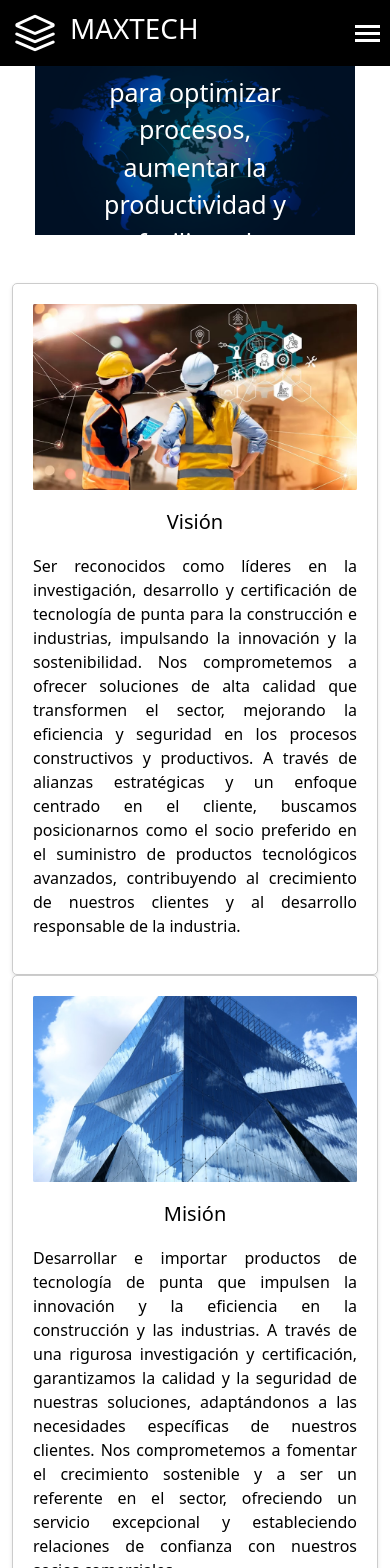
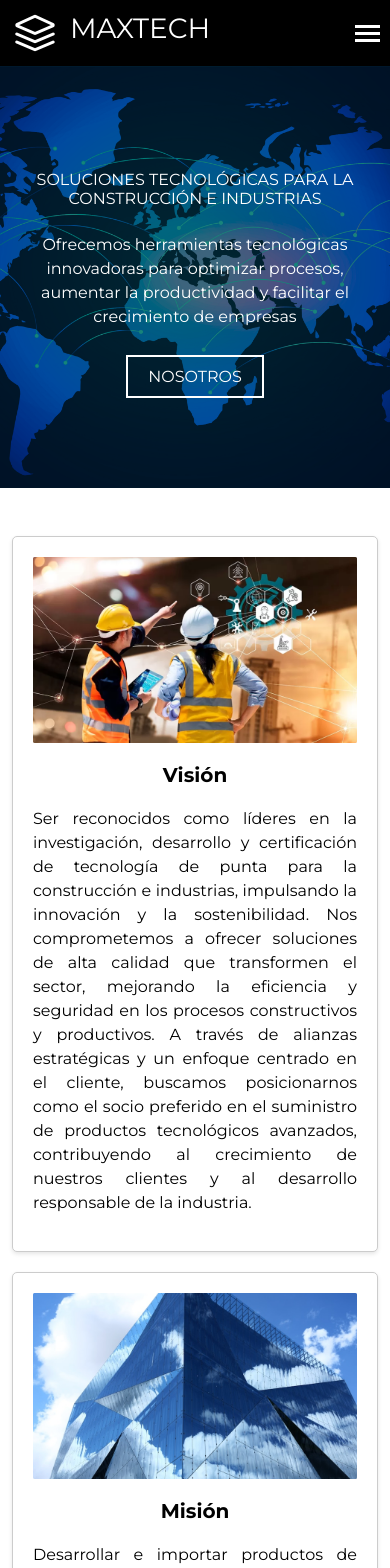
Before and after one commit to gastondigilio/maxtech, a React (Create React App) app: page /about in a window 390 px wide. Shown: the top 1568 px of the page. Built offline with nearby package versions, Linux system fonts and the light colour scheme.

Commit message:
responsive

```diff
--- a/src/components/About/About.css
+++ b/src/components/About/About.css
@@ -2,9 +2,18 @@
     background-color: white;
     color: black;
     /* padding: 20px; */
+    font-family: Montserrat, sans-serif;
 }
 
 .card-about {
+    background-color: white;
+    color: black;
+    border: 1px solid #ccc;
+    border-radius: 5px;
+    box-shadow: 0 2px 4px rgba(0, 0, 0, 0.1);
+}
+
+.card-about1 {
     background-color: white;
     color: black;
     border: 1px solid #ccc;
@@ -18,6 +27,7 @@
 
 .card-title {
     color: black;
+    font-weight: bold;
 }
 
 .card-text-about {
@@ -54,3 +64,13 @@
 .objective-card:hover {
     box-shadow: 0 8px 16px rgba(0, 0, 0, 0.3);
 }
+
+.text-justify{
+    padding-top: 20px;
+}
+
+@media screen and (max-width: 768px) {
+    .card-about1 {
+        margin-top: 20px;
+    }
+}
--- a/src/components/About/About.jsx
+++ b/src/components/About/About.jsx
@@ -20,7 +20,7 @@ const About = () => {
                     </div>
                 </div>
                 <div className="col-md-6">
-                    <div className="card-about">
+                    <div className="card-about1">
                         <img src={Mision} className="card-img-top image" alt="Imagen 2" />
                         <div className="card-body">
                             <h5 className="card-title">Misión</h5>
@@ -37,7 +37,7 @@ const About = () => {
             <div className="row">
                 <div className="col-md-4">
                     <div className="objective-card">
-                        <h5>Innovación y Mejora Continua</h5>
+                        <h5 className="card-title" >Innovación y Mejora Continua</h5>
                         <p className="text-justify">
                             Fomentar la investigación y el desarrollo de productos tecnológicos avanzados que mejoren la eficiencia y la sostenibilidad en el sector de la construcción e industrias.
                         </p>
@@ -45,7 +45,7 @@ const About = () => {
                 </div>
                 <div className="col-md-4">
                     <div className="objective-card">
-                        <h5>Certificación de Calidad</h5>
+                        <h5 className="card-title" >Certificación de Calidad</h5>
                         <p className="text-justify">
                             Establecer un riguroso proceso de certificación para garantizar que todos los productos cumplan con los estándares de seguridad y calidad exigidos por el mercado.
                         </p>
@@ -53,7 +53,7 @@ const About = () => {
                 </div>
                 <div className="col-md-4">
                     <div className="objective-card">
-                        <h5>Importación Eficiente</h5>
+                        <h5 className="card-title" >Importación Eficiente</h5>
                         <p className="text-justify">
                             Crear una red de proveedores confiables y estratégicos a nivel global para asegurar la importación de tecnologías de punta, optimizando tiempos y costos.
                         </p>
@@ -61,7 +61,7 @@ const About = () => {
                 </div>
                 <div className="col-md-4">
                     <div className="objective-card">
-                        <h5>Atención al Cliente</h5>
+                        <h5 className="card-title" >Atención al Cliente</h5>
                         <p className="text-justify">
                             Proporcionar un servicio excepcional, ofreciendo asesoría y soporte técnico para garantizar que nuestros clientes encuentren las soluciones adecuadas a sus necesidades.
                         </p>
@@ -69,7 +69,7 @@ const About = () => {
                 </div>
                 <div className="col-md-4">
                     <div className="objective-card">
-                        <h5>Sostenibilidad</h5>
+                        <h5 className="card-title" >Sostenibilidad</h5>
                         <p className="text-justify">
                             Promover prácticas responsables que minimicen el impacto ambiental de nuestras operaciones y productos, contribuyendo a un desarrollo más sostenible en la industria.
                         </p>
@@ -77,7 +77,7 @@ const About = () => {
                 </div>
                 <div className="col-md-4">
                     <div className="objective-card">
-                        <h5>Alianzas Estratégicas</h5>
+                        <h5 className="card-title" >Alianzas Estratégicas</h5>
                         <p className="text-justify">
                             Establecer colaboraciones con instituciones académicas y empresas del sector para fortalecer la investigación y el desarrollo de nuevas tecnologías.
                         </p>
--- a/src/components/Approach/Approach.css
+++ b/src/components/Approach/Approach.css
@@ -6,19 +6,9 @@
         display: flex;
         align-items: center;
         justify-content: center;
+        font-family: Montserrat, sans-serif;
     }
 
-@media screen and (max-width: 768px) {
-    .approach-container {
-        background-size: contain;
-        height: 20vh;
-    }
-
-    .approach-content h2 {
-        font-size: 2vw;
-        margin: 0;
-    }
-}
 
     .approach-content {
         color: white;
@@ -27,12 +17,12 @@
         padding: 0 20px;
     }
 
-.approach-title{
+    .approach-title {
         padding: 5px;
         font-size: 40px;
     }
 
-.approach-text{
+    .approach-text {
         padding-top: 20px;
         padding-bottom: 40px;
         font-size: 25px;
@@ -56,3 +46,22 @@
         background-color: white;
         color: black;
     }
+
+    @media screen and (max-width: 768px) {
+        .approach-container {
+            height: 50vh;
+        }
+
+        .approach-content h2 {
+            font-size: 1rem;
+            margin: 0;
+        }
+
+        .approach-text {
+            padding-top: 20px;
+            padding-bottom: 20px;
+            padding-left: 0px;
+            padding-right: 0px;
+            font-size: inherit;
+        }
+    }
--- a/src/components/Contact/Contact.css
+++ b/src/components/Contact/Contact.css
@@ -7,11 +7,13 @@
     justify-content: center;
     align-items: center;
     padding: 20px;
+    font-family: Montserrat, sans-serif;
 }
 
 .title {
     padding-bottom: 20px;
     color: #FFFFFF;
+    padding-top: 10px;
 }
 
 .card-contact {
@@ -20,10 +22,6 @@
     background-color: black !important;
     color: #FFFFFF;
     border: none;
-}
-
-.title {
-    color: #FFFFFF;
 }
 
 .card-text {
--- a/src/components/Footer/Footer.css
+++ b/src/components/Footer/Footer.css
@@ -8,12 +8,14 @@
     color: #FFFFFF;
 }
 
-.footer-text{
+.footer-text {
     padding-top: 15px;
 }
 
 @media screen and (max-width: 768px) {
-    .footer{
-        height:30vh;
+    .footer {
+        height: auto;
+        justify-content: center;
+        padding: 0;
     }
 }
--- a/src/components/Navbar/Navbar.css
+++ b/src/components/Navbar/Navbar.css
@@ -3,8 +3,9 @@
     justify-content: space-between;
     align-items: center;
     padding: 1rem;
-    background-color: #000000!important;
+    background-color: #000000 !important;
     color: white;
+    font-family: Montserrat, sans-serif;
 }
 
 .navbar-left {
@@ -89,7 +90,7 @@
         top: 60px;
         /* Altura de la barra de navegación */
         right: 0;
-        background-color: #000000!important;
+        background-color: #000000 !important;
         padding: 10px;
         border-radius: 5px;
     }
--- a/src/components/Product/Product.css
+++ b/src/components/Product/Product.css
@@ -147,6 +147,34 @@ body {
     margin-bottom: 20px;
 }
 
-.producto-footer{
+.producto-footer {
     margin-top: 2rem;
 }
+
+@media screen and (max-width: 768px) {
+
+    .brand-images-row {
+        flex-direction: column;
+        align-items: center;
+        margin-top: 3rem;
+        margin-bottom: 3rem;
+    }
+
+    .brand-image {
+        width: 100%;
+        max-width: 100%;
+    }
+
+    .product-text{
+        padding-left: 20px;
+        padding-right: 20px;
+    }
+
+    .button-group{
+        gap: 0;
+    }
+
+    .product-table{
+        width: 95%;
+    }
+}
--- a/src/components/Product/Product.jsx
+++ b/src/components/Product/Product.jsx
@@ -375,7 +375,7 @@ const Product = () => {
             <div className="w-100">
                 <NavbarProduct />
             </div>
-            <div>
+            <div className='product-brands'>
                 <h2 className='title-product'>NUESTROS SOCIOS DE MARCAS PREMIUM</h2>
                 <p className='product-text'>En MAXTECH, estamos comprometidos con ofrecer soluciones tecnológicas de excelencia para la construcción e industrias. Nos enorgullece contar con el respaldo de marcas de renombre que comparten nuestros valores de calidad e innovación. Juntos, construimos alianzas estratégicas que potencian nuestros servicios y aportan valor a cada proyecto.</p>
                 <div className="brand-images-row">
```
Lines whose indentation alone changed are shown as unchanged.
